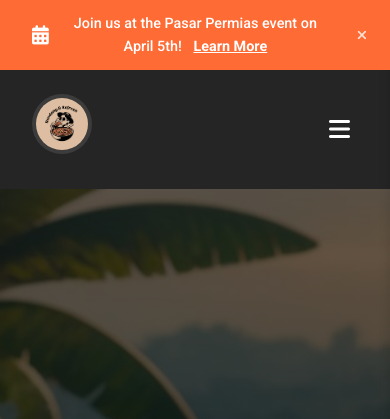
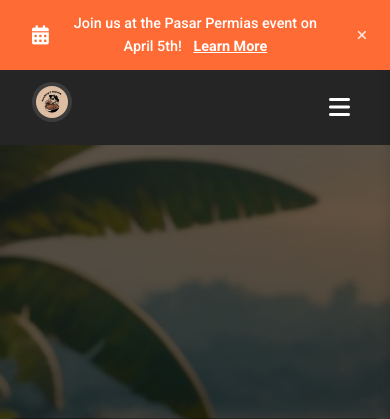
Before and after one commit to adam4788/RendangWebsite, a Flask app: page / in a window 390 px wide. Shown: the top 419 px of the page. Run offline with Flask 3, Linux system fonts and the light colour scheme.

Commit message:
Reduce navbar height and padding
Replit-Commit-Author: Agent
Replit-Commit-Session-Id: 1bae0ee9-a454-4964-8c5b-a25c30f6040e
Replit-Commit-Screenshot-Url: https://storage.googleapis.com/screenshot-production-us-central1/ed5f5992-3772-4006-b49d-ddad74691a17/ac75c4f0-4f18-4158-96fa-4b9ab5814525.jpg

```diff
--- a/static/css/style.css
+++ b/static/css/style.css
@@ -123,7 +123,7 @@ section {
     width: 100%;
     top: var(--banner-height); /* Adjust for banner height */
     z-index: 1000;
-    padding: 1rem 2rem;
+    padding: 0.5rem 2rem; /* Reduced from 1rem */
     display: flex;
     justify-content: space-between;
     align-items: center;
@@ -131,7 +131,7 @@ section {
 }
 
 .navbar.scrolled {
-    padding: 0.5rem 2rem;
+    padding: 0.25rem 2rem; /* Reduced from 0.5rem */
     box-shadow: 0 2px 10px var(--shadow-color);
 }
 
@@ -1438,12 +1438,12 @@ section.visible {
     display: flex;
     align-items: center;
     gap: 1rem;
-    padding: 0.5rem 0;
+    padding: 0.25rem 0; /* Reduced from 0.5rem */
 }
 
 .navbar-brand img {
-    height: 80px; /* Increased from 60px */
-    width: 80px; /* Set equal width for perfect circle */
+    height: 50px; /* Reduced from 80px */
+    width: 50px; /* Keep equal to height for circle */
     transition: transform 0.3s ease;
     border-radius: 50%;
     padding: 0.25rem;
@@ -1480,8 +1480,8 @@ section.visible {
 /* Responsive adjustments for the logo */
 @media (max-width: 768px) {
     .navbar-brand img {
-        height: 70px;
-        width: 70px;
+        height: 45px;
+        width: 45px;
     }
 
     .footer-logo-img {
@@ -1492,8 +1492,8 @@ section.visible {
 
 @media (max-width: 480px) {
     .navbar-brand img {
-        height: 60px;
-        width: 60px;
+        height: 40px;
+        width: 40px;
     }
 
     .footer-logo-img {
```
